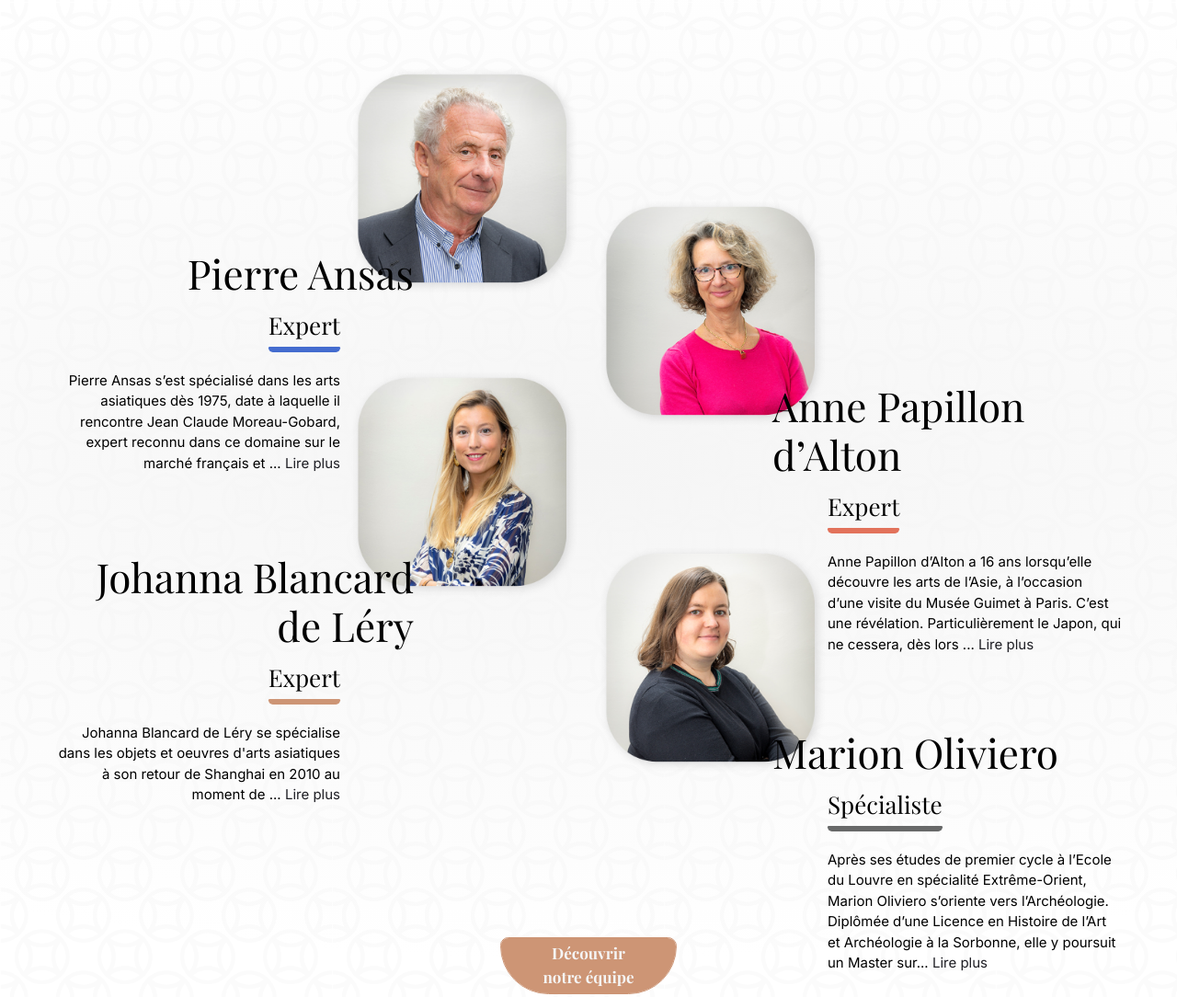
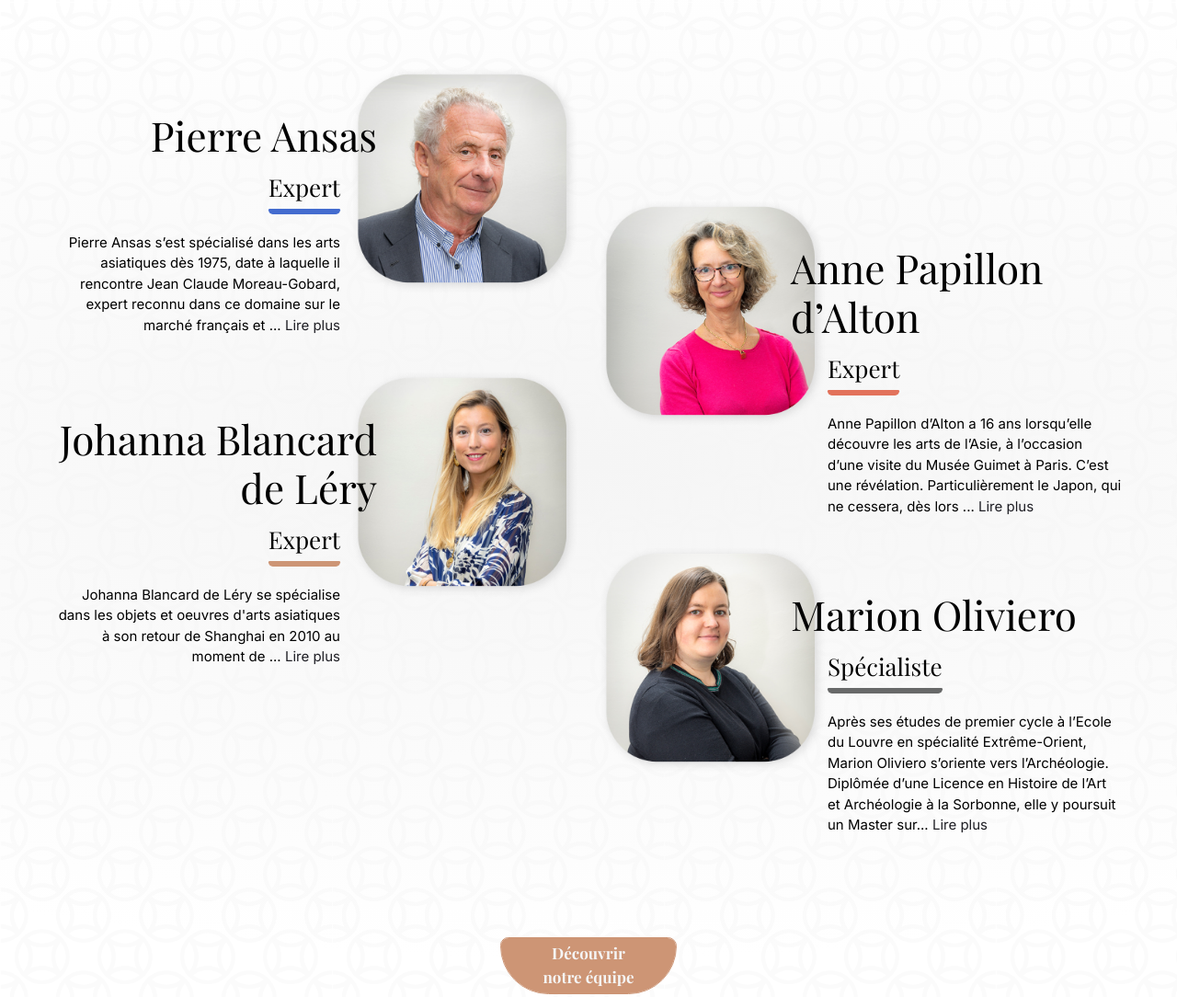
Before and after one commit to hyubin256/Ansas, a website: page index.html in a window 1280 px wide. Shown: the part 4460-5544 px from the top of the page at 92% size. Drawn offline with nearby package versions, Linux system fonts and the light colour scheme; files whose address does not match are found by name; a web font is replaced by a local one.

Commit message:
[Style] Change name 's  position of expertise

```diff
--- a/sass/main.scss
+++ b/sass/main.scss
@@ -1093,6 +1093,13 @@
                 position: relative;
                 display: flex;
                 margin-bottom: 80px;
+                &:hover{
+                    .image-side{
+                        img{
+                            transform: scale(1.1);
+                        }
+                    }
+                }
                 @media (max-width: 768px) {
                     margin-bottom: 50px;
                 }
@@ -1130,7 +1137,6 @@
                         }
                         .name{
                             position: relative;
-                            right: -40px;
                             left: unset;
                             width: calc( 100% + 40px );
                             @media (max-width: 768px) {
@@ -1163,14 +1169,11 @@
                         -moz-transition: transform 1s linear;
                         -ms-transition: transform 1s linear;
                         -o-transition: transform 1s linear;
-                        &:hover{
-                            transform: scale(1.1);
-                        }
                     }
                 }
                 .content-side{
                     position: relative;
-                    top: 200px;
+                    top: 50px;
                     @media (max-width: 595px) {
                         top: 0;
                         text-align: center;
@@ -1182,7 +1185,7 @@
                         font-weight: 400;
 
                         position: relative;
-                        left: -60px;
+                        left: -40px;
                         right: unset;
                         width: 110%;
                         @media (max-width: 595px) {
```
Also changed, not shown: styles/main.css.
